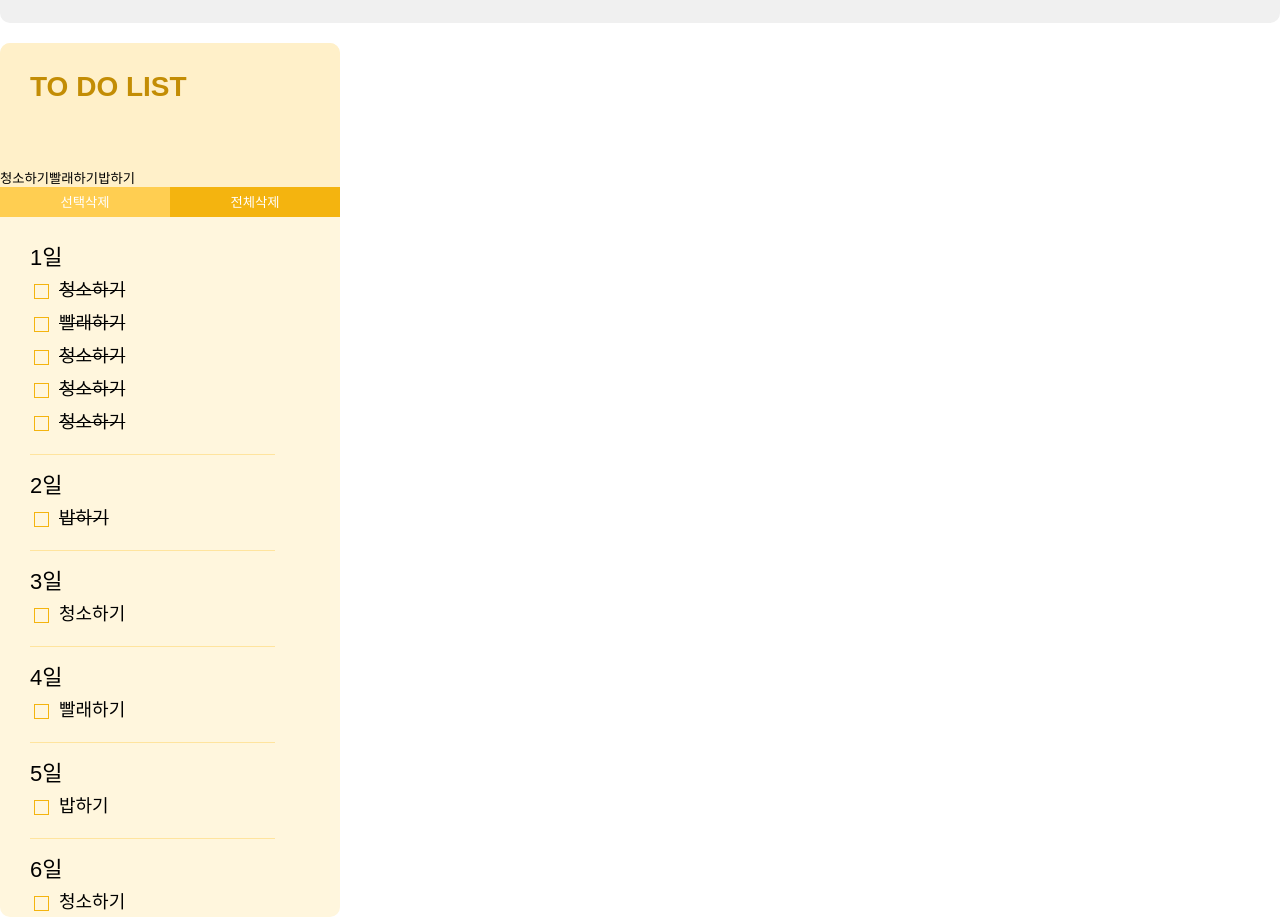
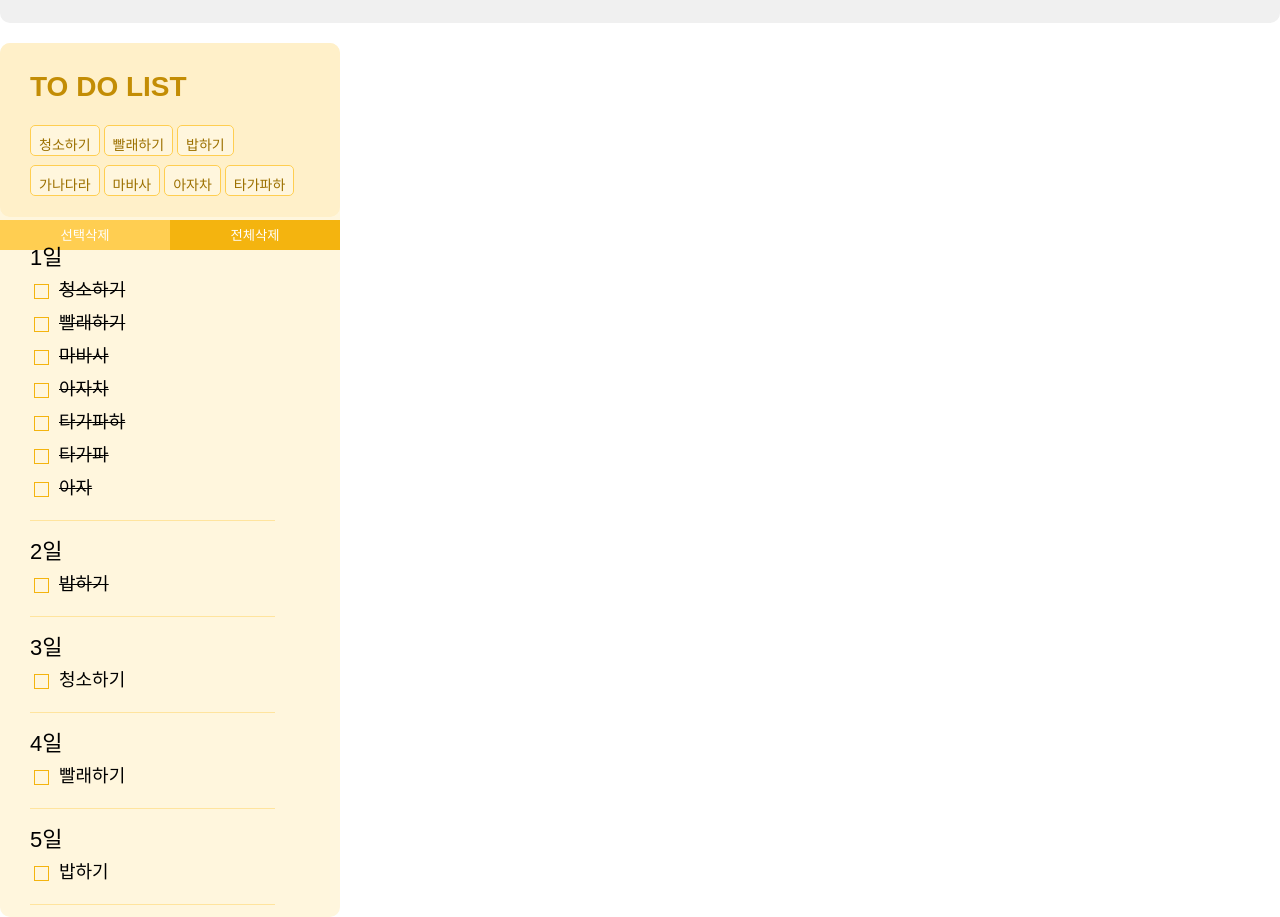
Before and after one commit to todoCalendar/todoCalendar, a React (Vite) app: page / in a window 1280 px wide. Shown: the part 953-1870 px from the top of the page. Built offline with nearby package versions, Linux system fonts and the light colour scheme; a web font is replaced by a local one.

Commit message:
필터 버튼 조건부 렌더링 구현

```diff
--- a/src/assets/css/common.css
+++ b/src/assets/css/common.css
@@ -2,6 +2,7 @@
     --main-color: #ffce51;
     --sub1-color: #f4b40f;
     --sub2-color: #ffe49f;
+    --bg-yellow-color: #fff6dd;
     --mainText-color: #333;
     --subText-color: #9c7000;
     --line-color: #c5c5c5;
--- a/src/assets/css/filter-btns.module.css
+++ b/src/assets/css/filter-btns.module.css
@@ -8,7 +8,7 @@
 }
 
 .btn-more {
-    display: none;
+    /* display: none; */
 }
 
 .filter-btn,
--- a/src/components/FilteredTodoList.jsx
+++ b/src/components/FilteredTodoList.jsx
@@ -1,19 +1,146 @@
-import { useMemo } from "react";
+import React, {
+    useState,
+    useEffect,
+    useRef,
+    useMemo,
+    useCallback,
+} from "react";
 import { useSelector, useDispatch } from "react-redux";
 import { filterTodo } from "../store/index.js";
+import styles from "../assets/css/filter-btns.module.css";
 
 export function FilteredTodoList() {
     const dispatch = useDispatch();
     const todos = useSelector((state) => state.todos);
 
     const filters = useMemo(() => {
-        return new Set(todos.map((todo) => todo.text));
-    });
-    console.log(filters);
+        const filterSet = new Set(todos.map((todo) => todo.text));
+        return Array.from(filterSet);
+    }, [todos]);
 
-    return [...filters].map((filter, i) => (
-        <button key={i} onClick={() => dispatch(filterTodo(filter))}>
-            {filter}
-        </button>
-    ));
+    const [visibleCount, setVisibleCount] = useState(0);
+    const containerRef = useRef(null);
+    const itemRefs = useRef([]);
+    // 토글 확장, 축소 조절
+    const [isExpanded, setIsExpanded] = useState(false);
+
+    const handleMoreClick = () => {
+        setIsExpanded((prevState) => !prevState); // 현재 상태의 반대값으로 변경
+    };
+
+    const updateVisibleButtons = useCallback(() => {
+        if (!containerRef.current || filters.length === 0) return;
+
+        // 모든 버튼을 일단 렌더링해야 측정이 가능하므로, 임시로 모두 보이게 설정
+        setVisibleCount(filters.length);
+
+        // setTimeout을 사용해 '모두 보이는' 상태가 DOM에 반영된 후 계산을 시작
+        setTimeout(() => {
+            const containerRect = containerRef.current.getBoundingClientRect();
+            // '더보기' 버튼은 항상 마지막 요소이므로, ref에서 가져옵니다.
+            const moreBtn = itemRefs.current[filters.length];
+
+            let overflowIndex = -1;
+
+            for (let i = 0; i < filters.length; i++) {
+                const buttonElement = itemRefs.current[i];
+                if (!buttonElement) continue;
+
+                const buttonRect = buttonElement.getBoundingClientRect();
+                if (buttonRect.bottom > containerRect.bottom) {
+                    overflowIndex = i;
+                    break;
+                }
+            }
+
+            if (overflowIndex === -1) {
+                // 모든 버튼이 다 들어맞는 경우, 그대로 유지
+                return;
+            }
+
+            let newVisibleCount = overflowIndex;
+
+            while (newVisibleCount > 0) {
+                const lastVisibleButton = itemRefs.current[newVisibleCount - 1];
+                if (!lastVisibleButton || !moreBtn) break;
+
+                const lastVisibleButtonRect =
+                    lastVisibleButton.getBoundingClientRect();
+                if (
+                    lastVisibleButtonRect.right + moreBtn.offsetWidth <
+                    containerRect.right
+                ) {
+                    break;
+                }
+                newVisibleCount--;
+            }
+
+            setVisibleCount(newVisibleCount);
+        }, 0);
+    }, [filters]);
+
+    useEffect(() => {
+        updateVisibleButtons();
+        window.addEventListener("resize", updateVisibleButtons);
+
+        return () => {
+            window.removeEventListener("resize", updateVisibleButtons);
+        };
+    }, [filters, updateVisibleButtons]);
+
+    return (
+        <div className={styles["filter-btn-group"]} ref={containerRef}>
+            {/* ✅ slice를 사용해 계산된 만큼만 렌더링합니다. */}
+            {filters.slice(0, visibleCount).map((filter, i) => (
+                <button
+                    key={i}
+                    ref={(el) => (itemRefs.current[i] = el)}
+                    className={styles["filter-btn"]}
+                    onClick={() => dispatch(filterTodo(filter))}
+                >
+                    {filter}
+                </button>
+            ))}
+            {/* ✅ '더보기' 버튼도 항상 렌더링하되, ref만 연결해 둡니다. */}
+            {/* 최종적으로 visibleCount < filters.length 조건에 따라 보이거나 보이지 않게 됩니다.*/}
+
+            {/* <button
+                ref={(el) => (itemRefs.current[filters.length] = el)}
+                className={styles["btn-more"]}
+                // visibleCount가 filters.length보다 작을 때만 보이도록 설정
+                style={{
+                    display:
+                        visibleCount < filters.length ? "inline-flex" : "none",
+                }}
+            >
+                ...
+            </button> */}
+            {visibleCount < filters.length && (
+                <button
+                    className={styles["btn-more"]}
+                    ref={(el) => (itemRefs.current[filters.length] = el)}
+                    onClick={handleMoreClick} // 클릭 핸들러 연결
+                >
+                    ...
+                </button>
+            )}
+            {isExpanded && visibleCount < filters.length && (
+                <div className={styles["dropdown-menu"]}>
+                    {/* visibleCount 이후의 숨겨진 버튼들만 렌더링 */}
+                    {filters.slice(visibleCount).map((filter, i) => (
+                        <button
+                            key={i}
+                            className={styles["filter-btn"]}
+                            onClick={() => {
+                                dispatch(filterTodo(filter));
+                                setIsExpanded(false); // 필터 선택 시 드롭다운 닫기
+                            }}
+                        >
+                            {filter}
+                        </button>
+                    ))}
+                </div>
+            )}
+        </div>
+    );
 }
--- a/src/store/index.js
+++ b/src/store/index.js
@@ -107,7 +107,7 @@ export const dummy = [
         day: "11",
         isDone: false,
         cycle: { year: false, month: false, day: false },
-        text: "밥하기",
+        text: "가나다라",
     },
     {
         id: 13,
@@ -116,7 +116,7 @@ export const dummy = [
         day: "01",
         isDone: true,
         cycle: { year: false, month: false, day: false },
-        text: "청소하기",
+        text: "마바사",
     },
     {
         id: 14,
@@ -125,7 +125,7 @@ export const dummy = [
         day: "01",
         isDone: true,
         cycle: { year: false, month: false, day: false },
-        text: "청소하기",
+        text: "아자차",
     },
     {
         id: 15,
@@ -134,7 +134,25 @@ export const dummy = [
         day: "01",
         isDone: true,
         cycle: { year: false, month: false, day: false },
-        text: "청소하기",
+        text: "타가파하",
+    },
+    {
+        id: 16,
+        year: "2025",
+        month: "08",
+        day: "01",
+        isDone: true,
+        cycle: { year: false, month: false, day: false },
+        text: "타가파",
+    },
+    {
+        id: 17,
+        year: "2025",
+        month: "08",
+        day: "01",
+        isDone: true,
+        cycle: { year: false, month: false, day: false },
+        text: "아자",
     },
 ];
 
```
